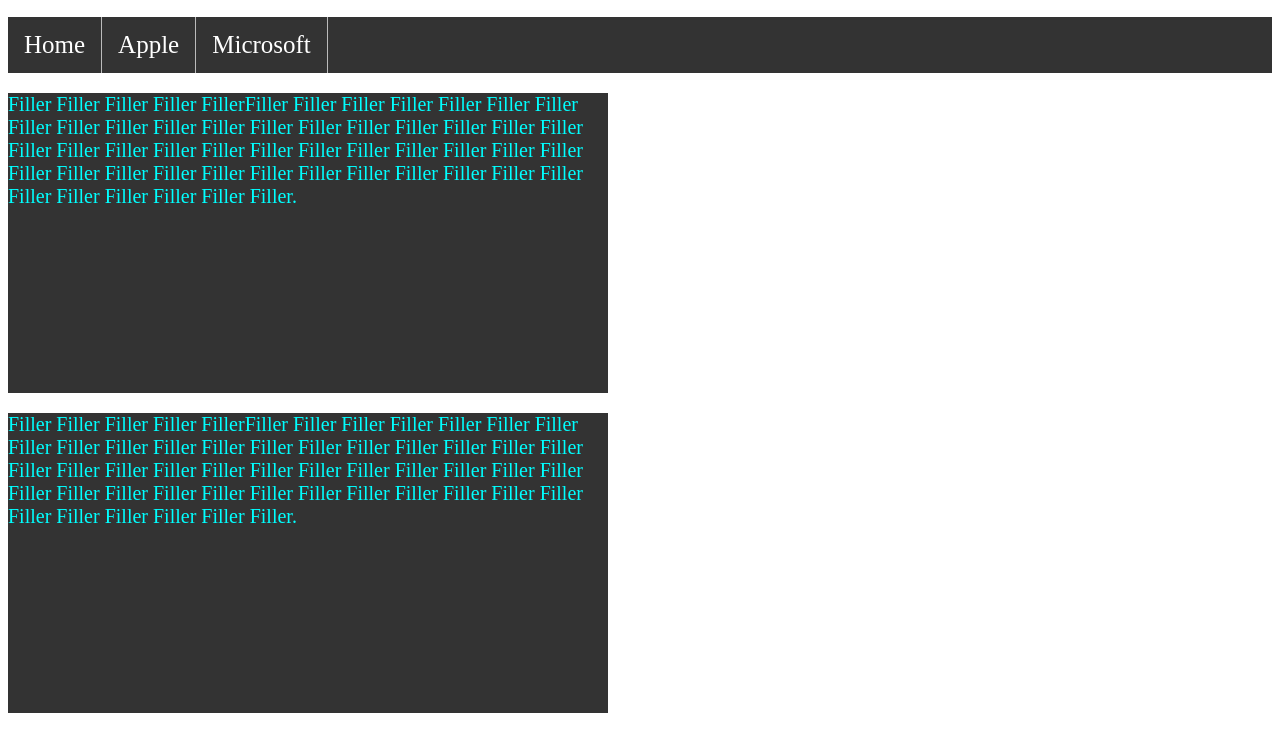
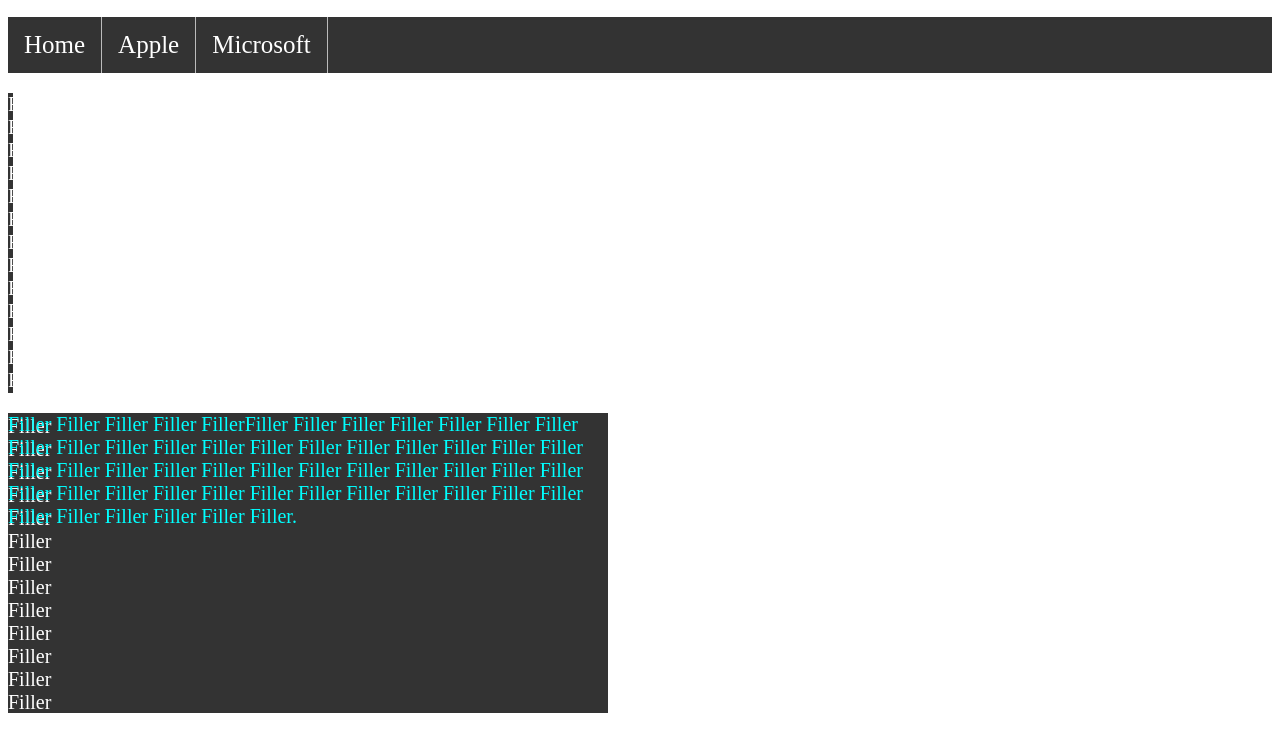
Before and after one commit to GMKtillDecay/Independent-Choice-Project, a plain HTML site: page index.html in a window 1280 px wide. Shown: the part 50-780 px from the top of the page. Drawn offline with Linux system fonts and the light colour scheme; a script that the page names is missing.

Commit message:
Update style.css

```diff
--- a/style.css
+++ b/style.css
@@ -30,14 +30,14 @@ li a:hover {
  .filler1 {
    font-size: 20px;
    background-color: #333;
-   color: aqua;
-   width: 600px;
+   color: white;
+   width: 5px;
    height: 300px;
    transition: width 5s, height 7s;
  }
 
 .filler1:hover {
-  width: 40px;
+  width: 300px;
   height: 300px;
   color: fuchsia;
 }
```
